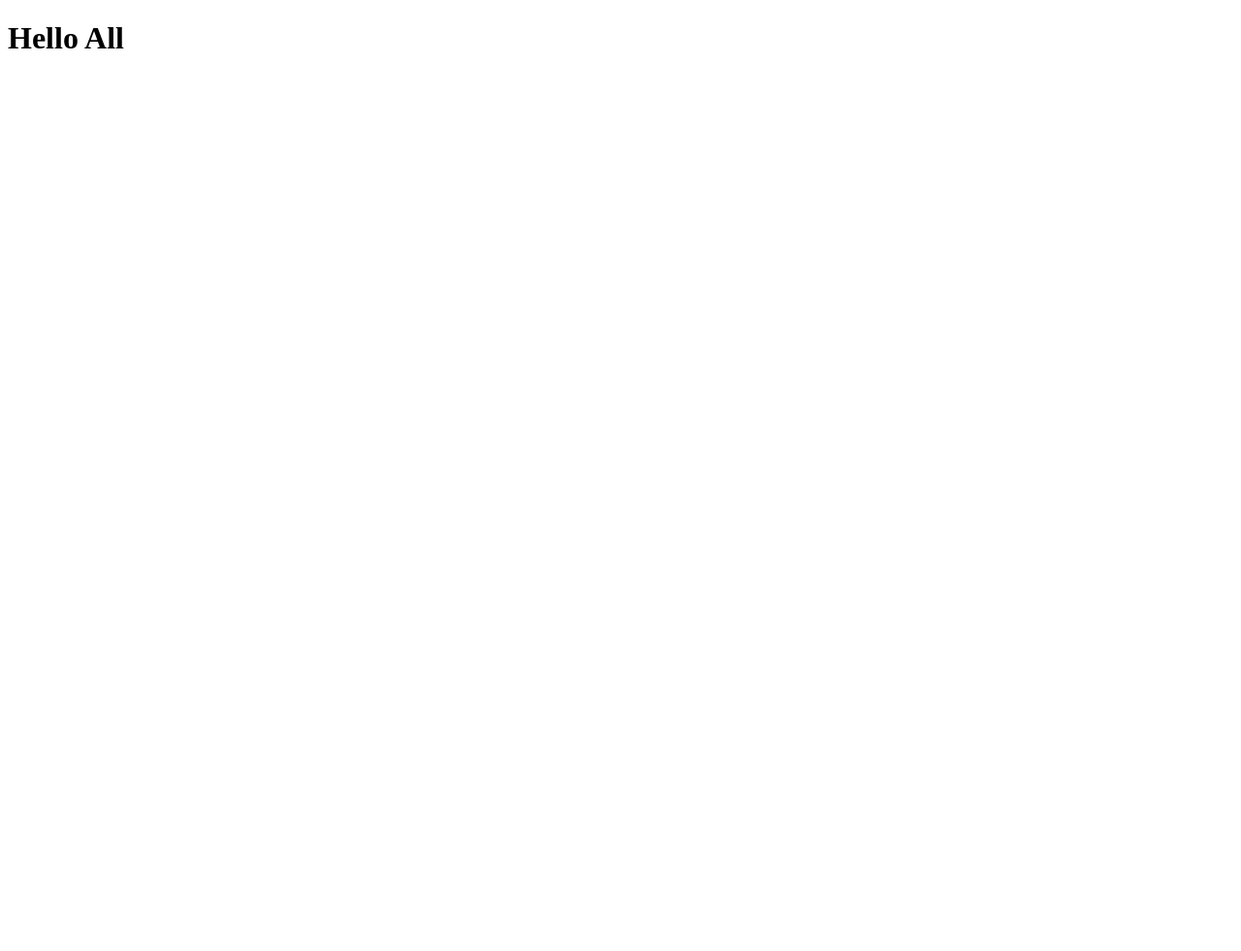
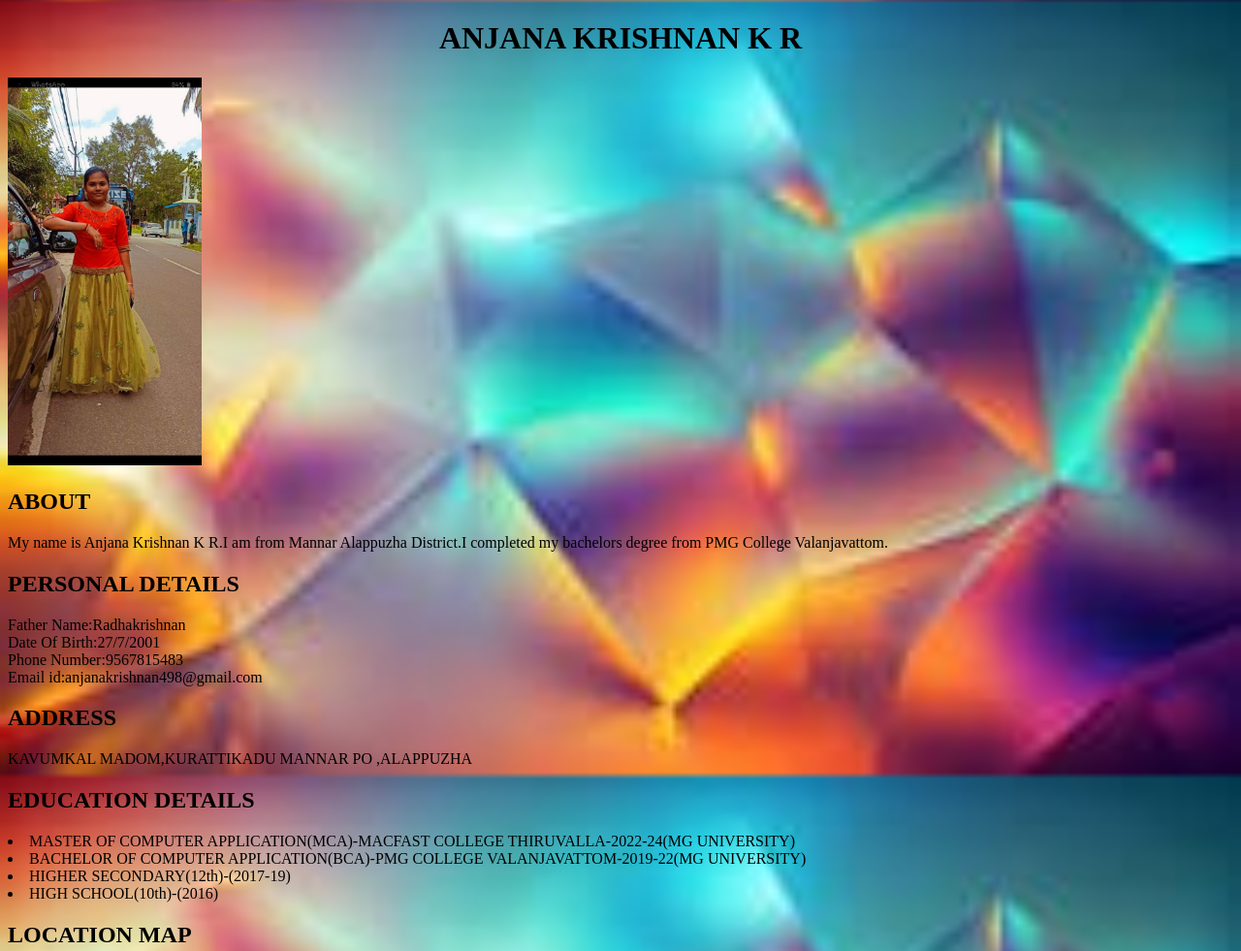
Before and after one commit to anjanakrishnankr/My-portfolio, a plain HTML site: page index.html in a window 1280 px wide. Shown: the top 981 px of the page at 97% size. Before the commit the page ends 800 px from the top, so only its background shows below. Drawn offline with Linux system fonts and the light colour scheme.

Commit message:
second commit

```diff
--- a/index.html
+++ b/index.html
@@ -4,10 +4,41 @@
     <meta charset="UTF-8">
     <meta http-equiv="X-UA-Compatible" content="IE=edge">
     <meta name="viewport" content="width=device-width, initial-scale=1.0">
-    <title>Document</title>
+    <title>ANJANA KRISHNAN K R</title>
+    <link rel="stylesheet"href="/style1.css">
 </head>
 <body>
-    <h1>Hello All</h1>
+    <div>
+        <style>
+            body{
+                background-image:url('background.jpg') ;
+                background-repeat:no-repeat;
+                background-attachment:fixed ;
+                background-size:100% 100%;
+            }
+        </style>
+    </div>
+  <h1>ANJANA KRISHNAN K R</h1>
+    <div class="image">
+        <img height="400px"width="200px"src="portfolioimg.jpg"/>
+    </div>
+    <h2>ABOUT</h2>
+    <p>My name is Anjana Krishnan K R.I am from Mannar Alappuzha District.I completed my bachelors degree from PMG College Valanjavattom.</p>
+<h2>PERSONAL DETAILS</h2>
+Father Name:Radhakrishnan<br>
+Date Of Birth:27/7/2001<br>
+Phone Number:9567815483<br>
+Email id:anjanakrishnan498@gmail.com<br>
+    <h2>ADDRESS</h2>
+KAVUMKAL MADOM,KURATTIKADU MANNAR PO ,ALAPPUZHA
+    <h2>EDUCATION DETAILS</h2>
+<li>MASTER OF COMPUTER APPLICATION(MCA)-MACFAST COLLEGE THIRUVALLA-2022-24(MG UNIVERSITY)</li>
+<li>BACHELOR OF COMPUTER APPLICATION(BCA)-PMG COLLEGE VALANJAVATTOM-2019-22(MG UNIVERSITY)</li>
+<li>HIGHER SECONDARY(12th)-(2017-19)</li>
+<li>HIGH SCHOOL(10th)-(2016)</li>
+<h2>LOCATION MAP</h2>
+<iframe src="https://www.google.com/maps/embed?pb=!1m18!1m12!1m3!1d3937.2494089524434!2d76.53635877480397!3d9.31115518450891!2m3!1f0!2f0!3f0!3m2!1i1024!2i768!4f13.1!3m3!1m2!1s0x3b06218d1263ee81%3A0xbf8ddf4a84b2f7a2!2sPanchayat%20Office%2C%20Mannar!5e0!3m2!1sen!2sin!4v1699917433674!5m2!1sen!2sin" width="1000" height="450" style="border:0;" allowfullscreen="" loading="lazy" referrerpolicy="no-referrer-when-downgrade"></iframe>
 
+<h2>SOCIAL MEDIA</h2>
 </body>
 </html>
```
